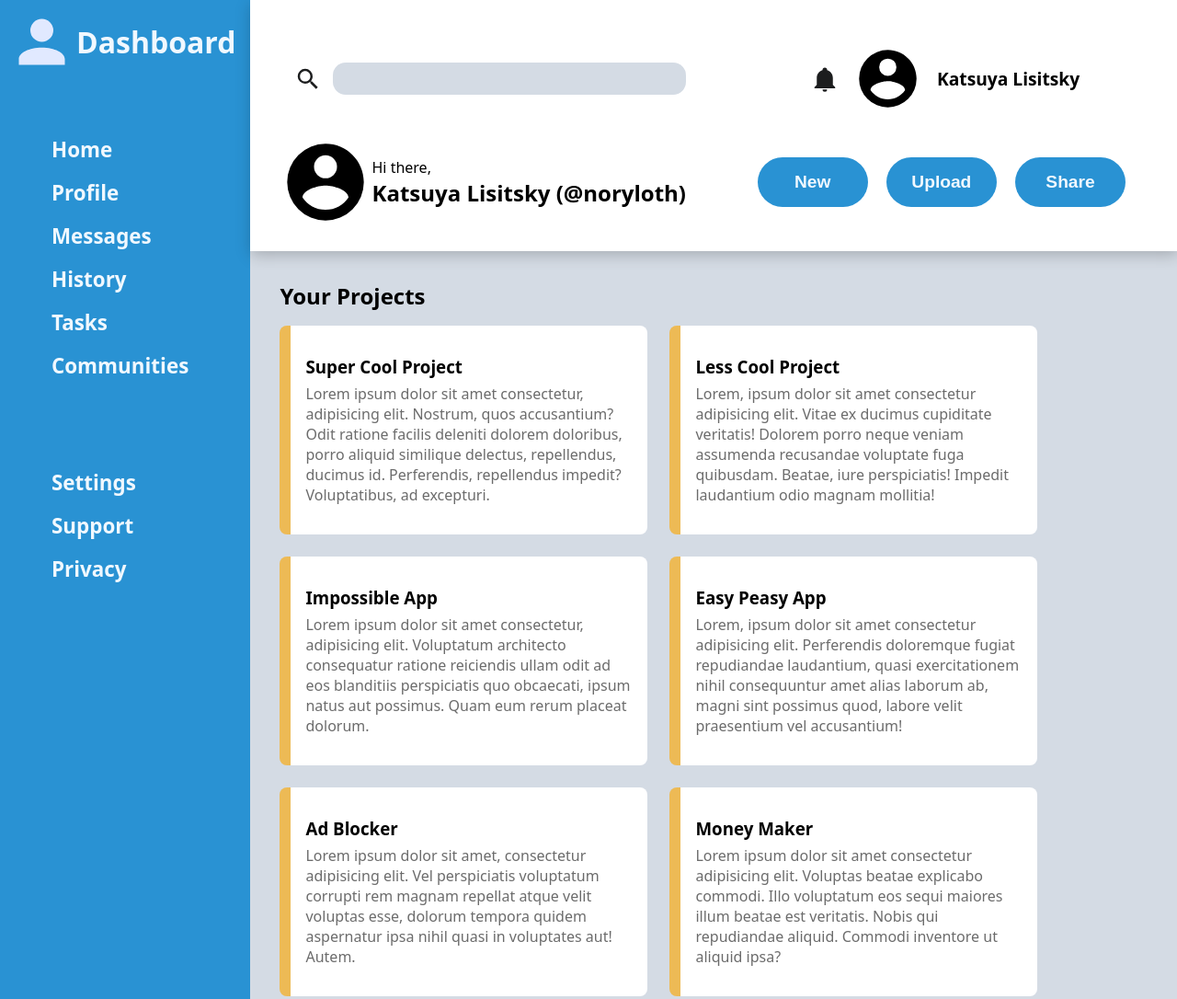
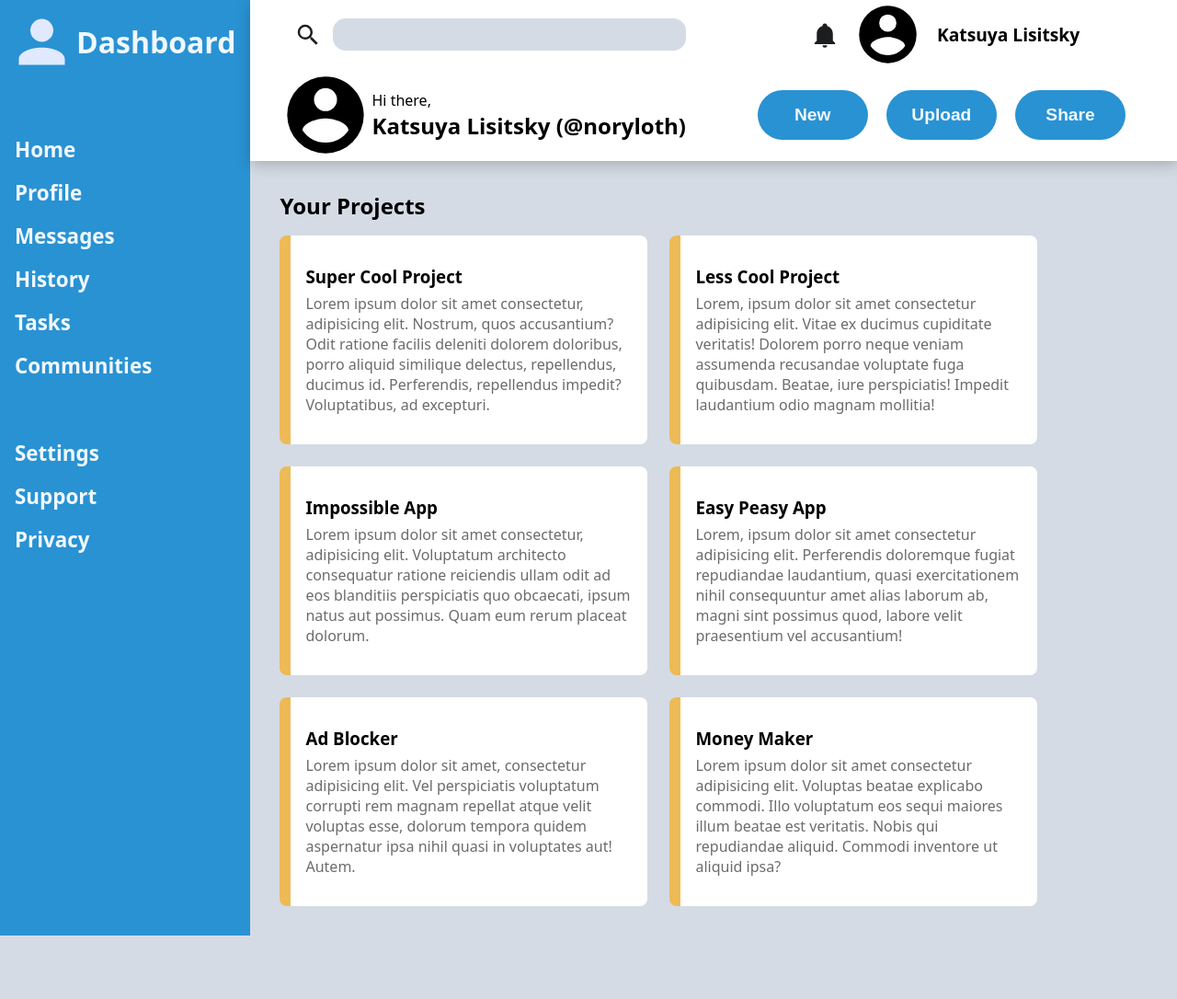
Before and after one commit to Noryloth/admin-dashboard, a plain HTML site: page index.html in a window 1280 px wide. Shown: the top 1086 px of the page at 92% size. After the commit the page ends 1017 px from the top, so only its background shows below. Drawn offline with Linux system fonts and the light colour scheme.

Commit message:
Force css grid container to fill full screen

```diff
--- a/styles.css
+++ b/styles.css
@@ -6,6 +6,7 @@
 * {
     box-sizing: border-box;
     margin: 0;
+    padding: 0;
 }
 
 
@@ -13,12 +14,13 @@
 body {
     font-family: system-ui, -apple-system, BlinkMacSystemFont, 'Segoe UI', Roboto, Oxygen, Ubuntu, Cantarell, 'Open Sans', 'Helvetica Neue', sans-serif;
     background-color: rgb(212, 219, 228);
+
 }
 
 main {
     display: grid;
     grid-template-columns: 1fr repeat(3, 1.4fr);
-    grid-template-rows: repeat(1, 1fr);
+    height: 100vh;
 }
 
 /* Header (search bar) */
@@ -26,7 +28,7 @@ main {
     display: grid;
     justify-content: space-between;
     grid-column: 2 / 5;
-    grid-row: 1 / 1;
+    grid-row: 1 / 2;
     background-color: rgb(255, 255, 255);
     gap: 2rem;
     box-shadow: 1px 4px 16px rgba(0, 0, 0, 0.219);
@@ -50,14 +52,14 @@ main {
 .search-bar {
     display: flex;
     align-items: center;
-    padding: 3rem 1rem 0 3rem;
+    padding: 0 1rem 0 3rem;
     gap: 0.75rem;
 }
 
 .account {
     display: flex;
     align-items: center;
-    padding: 3rem 2rem 0 1rem;
+    padding: 0 2rem 0 1rem;
     margin: 0 1.5rem 0 0;
     gap: 1rem;
     font-weight: 800;
@@ -76,8 +78,7 @@ main {
     grid-row: 2 / 2;
     flex-wrap: nowrap;
     align-items: center;
-    padding: 1rem 1rem 1rem 2rem;
-
+    padding: 0 1rem 0 2rem;
 }
 
 .greeting-left {
@@ -86,11 +87,11 @@ main {
 }
 
 .greeting-right {
-   padding: 1rem 2rem 1rem 1rem;
+   padding: 0 2rem 0 1rem;
 }
 
 .greeting-right button {
-    margin: 1rem 0.5rem;
+    margin: 0 0.5rem 0 0.5rem;
     padding: 1rem;
     border: none;
     border-radius: 32px;
@@ -150,6 +151,7 @@ svg {
     font-weight: 700;
     padding: 0 1rem 1rem 0;
     align-content: flex-start;
+    /* height: 100vh; */
 }
 
 .sidebar ul, li {
@@ -178,7 +180,7 @@ svg {
 }
 
 .general-links {
-    margin: 3rem 0 4rem 0;
+    margin: 3rem 0 2rem 0;
 }
 
 .general-links li, .more-links li {
```
